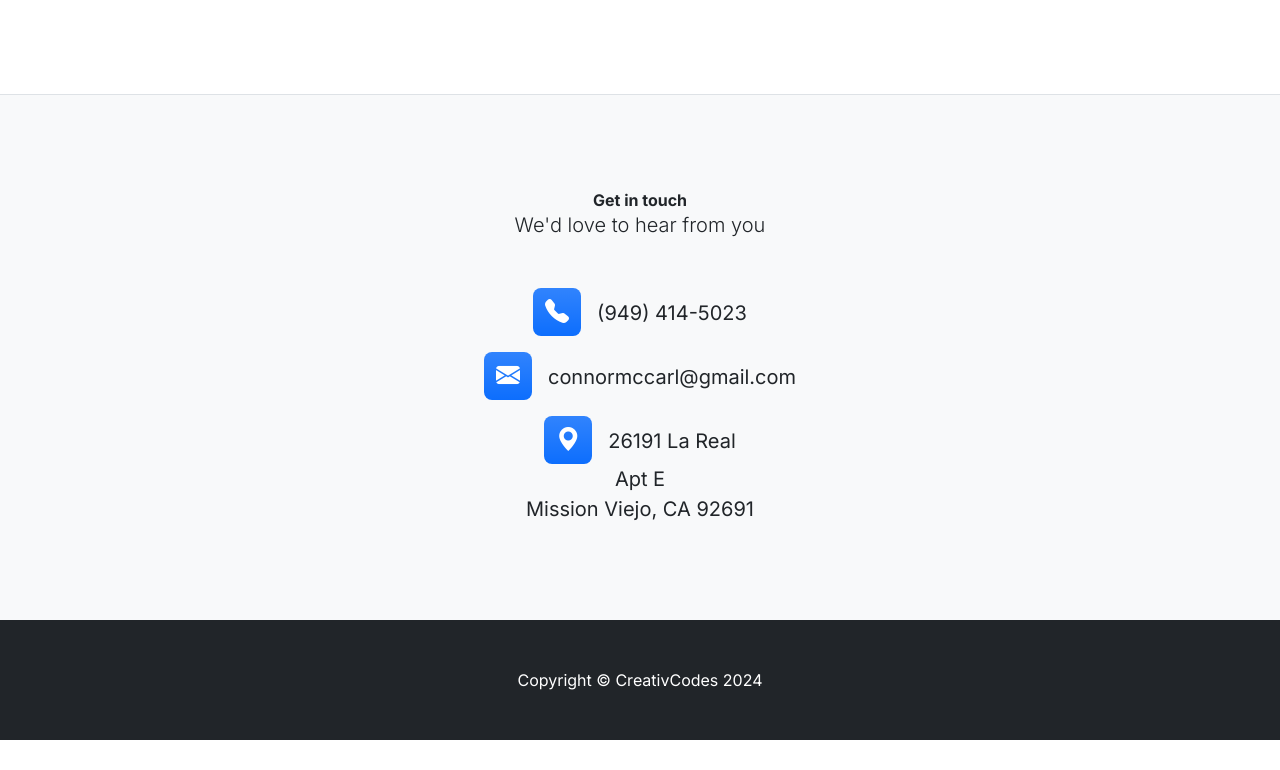
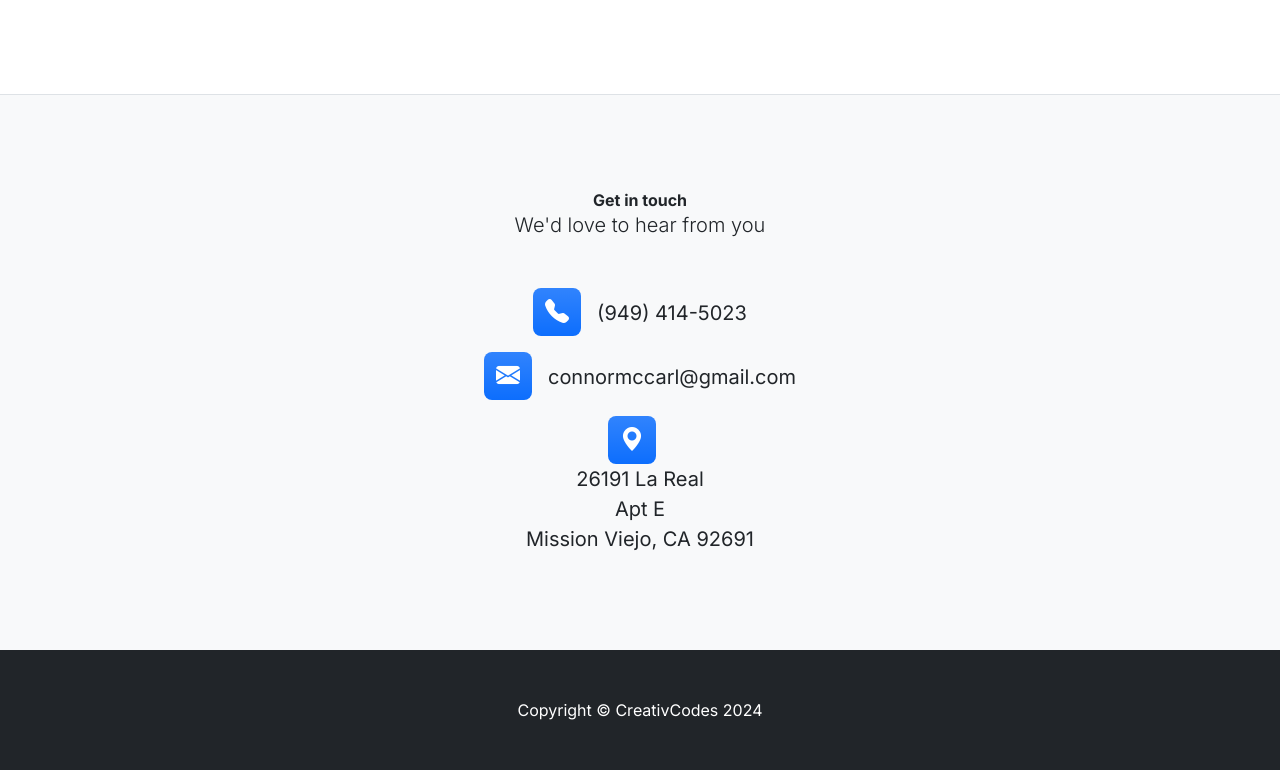
Before and after one commit to connormccarl/creativcodes, a Next.js app in the folder creativcodes-app/: page / in a window 1280 px wide. Shown: the part 2135-2905 px from the top of the page. Before the commit the page ends 2875 px from the top, so only its background shows below. Built offline with nearby package versions, Linux system fonts and the light colour scheme.

Commit message:
reformatted my main company address

```diff
--- a/creativcodes-app/src/app/page.tsx
+++ b/creativcodes-app/src/app/page.tsx
@@ -259,7 +259,11 @@ export default function Home() {
                         </li>
                         <li className="text-center" >
                           <div className="feature-small bg-primary bg-gradient text-white rounded-3 me-3"><i className="bi bi-geo-alt-fill"></i></div>
-                          26191 La Real<br />Apt E<br />Mission Viejo, CA 92691
+                          <div>
+                            26191 La Real<br />
+                            Apt E<br />
+                            Mission Viejo, CA 92691
+                          </div>
                         </li>
                       </ul>
                     </div>
```
